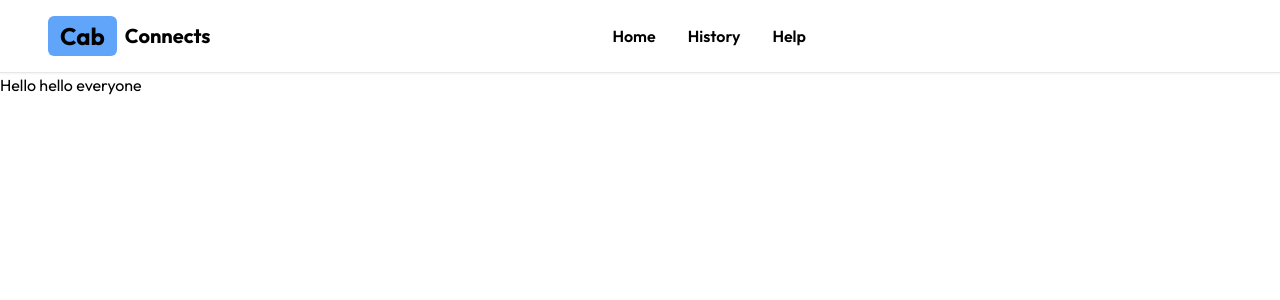
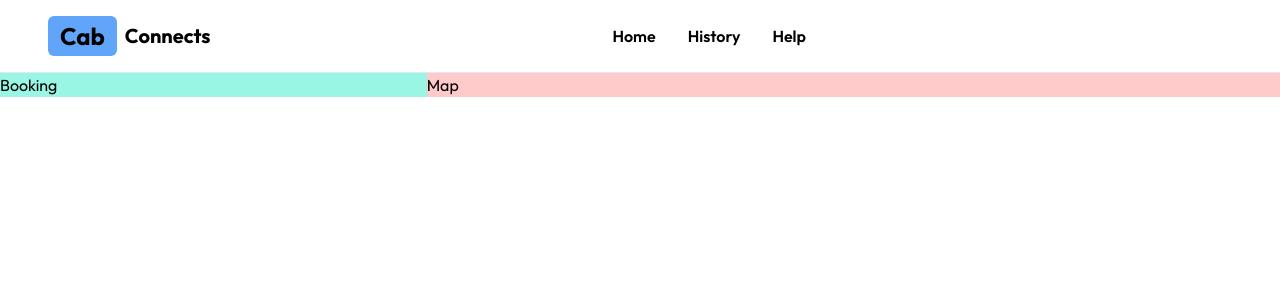
Before and after one commit to salmanabdullahfahim/Cab-Connects, a Next.js app: page / in a window 1280 px wide. Shown: the top 300 px of the page. Built offline with nearby package versions, Linux system fonts and the light colour scheme.

Commit message:
layout created for booking and map section

```diff
--- a/app/page.tsx
+++ b/app/page.tsx
@@ -1,7 +1,10 @@
 export default function Home() {
   return (
     <div>
-      <h2>Hello hello everyone</h2>
+      <div className="grid grid-cols-1 md:grid-cols-3">
+        <div className="bg-teal-200">Booking</div>
+        <div className="col-span-2 bg-red-200">Map</div>
+      </div>
     </div>
   );
 }
```
